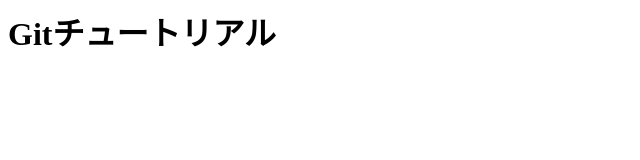
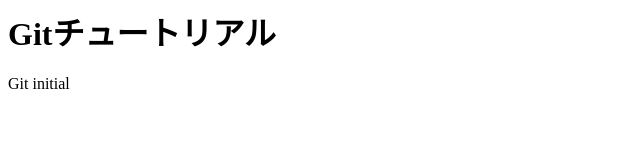
Before and after one commit to tomotarou227/git_tutorial, a plain HTML site: page index.html in a window 1280 px wide. Shown: the full height of the page, 0-640 px from the left. Drawn offline with Linux system fonts and the light colour scheme.

Commit message:
git initial

```diff
--- a/index.html
+++ b/index.html
@@ -1 +1,2 @@
 <h1>Gitチュートリアル</h1>
+<p>Git initial</p>
```
